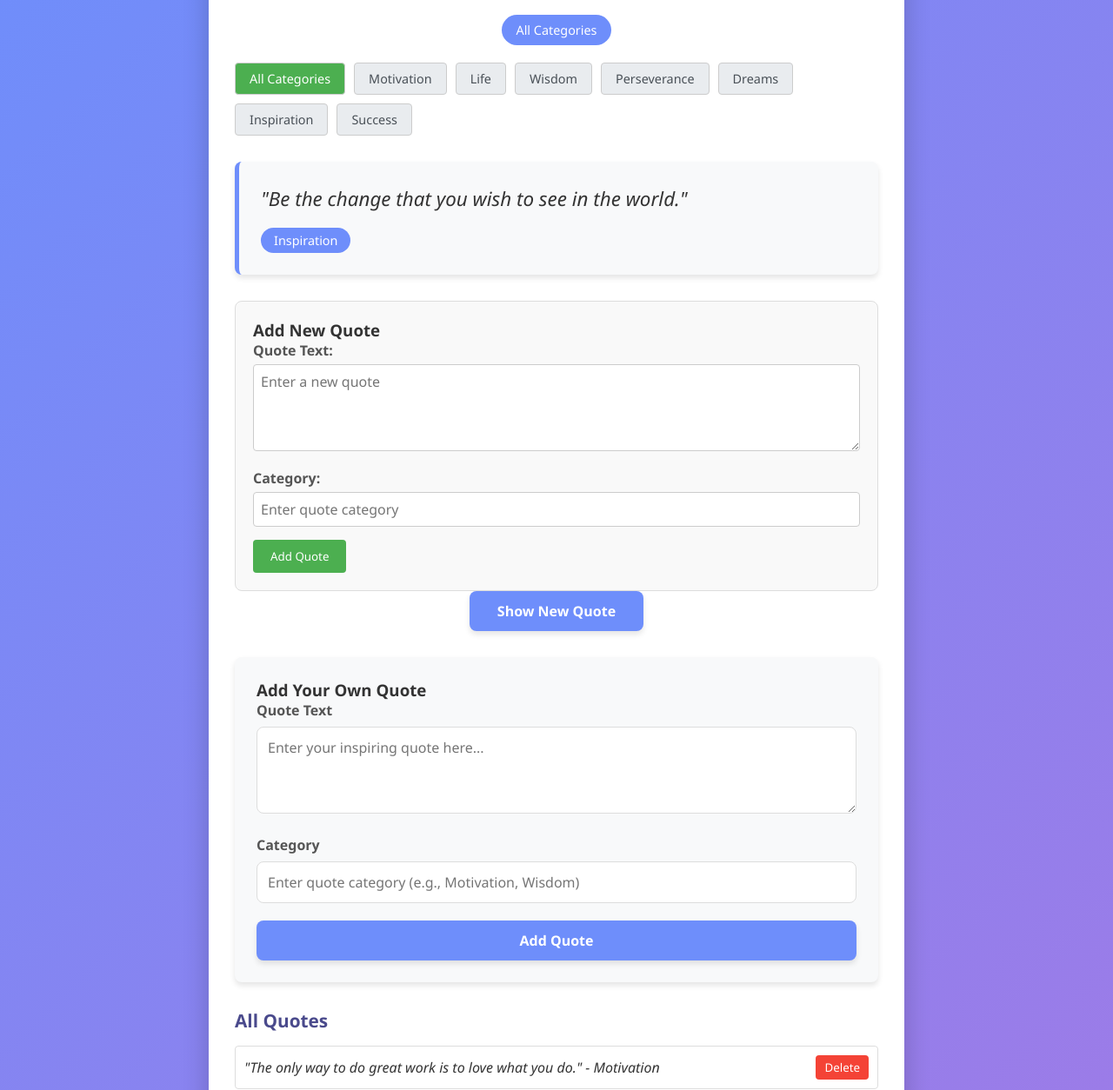
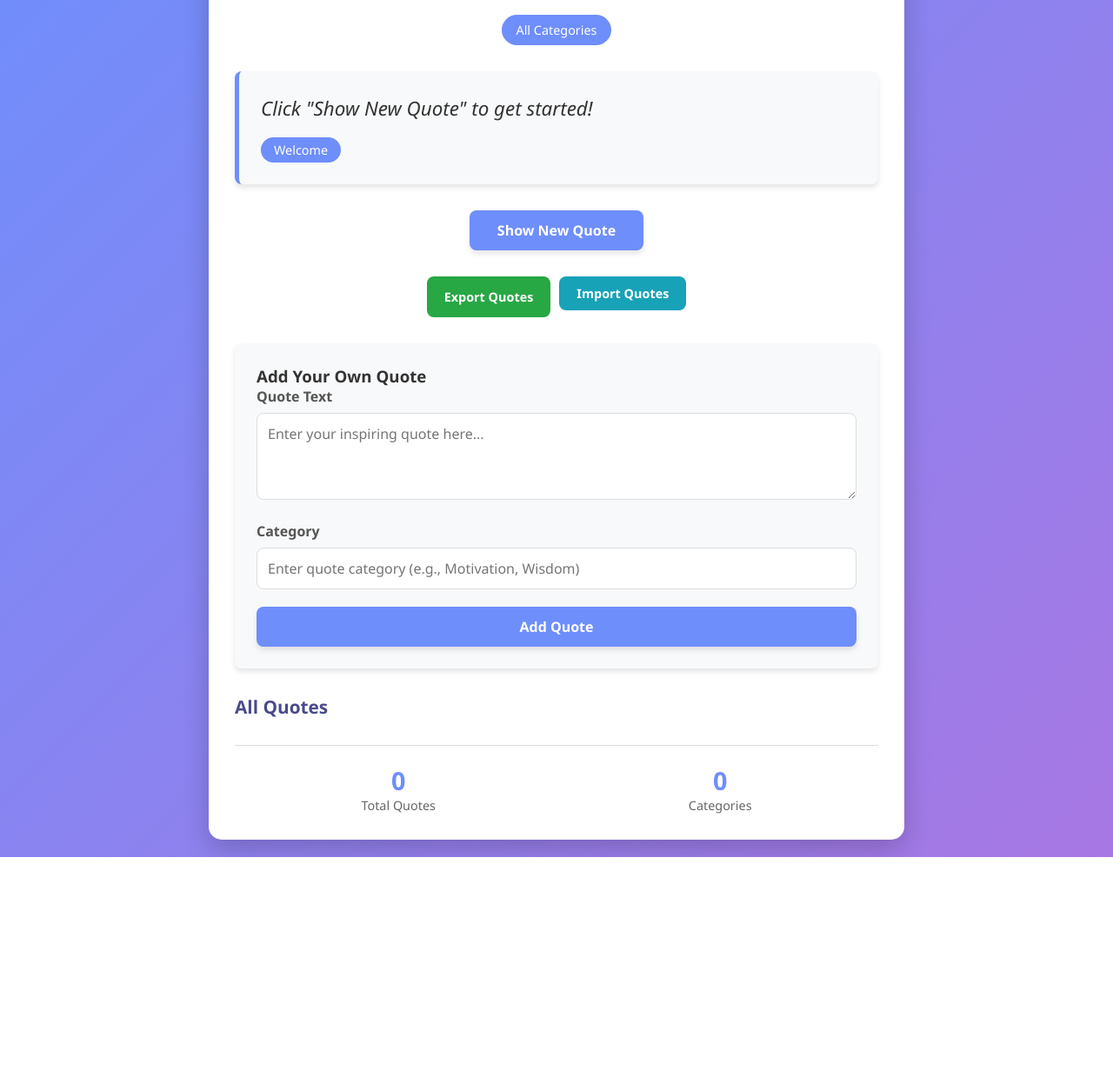
Before and after one commit to Jayson-Sey/alx_fe_javascript, a plain HTML site: page dom-manipulation/index.html in a window 1280 px wide. Shown: the part 108-1362 px from the top of the page at 87% size. After the commit the page ends 1094 px from the top, so only its background shows below. Drawn offline with Linux system fonts and the light colour scheme.

Commit message:
Implemeting Web Storage and JSON Handling

```diff
--- a/dom-manipulation/index.html
+++ b/dom-manipulation/index.html
@@ -244,6 +244,60 @@
             color: #666;
         }
 
+        .json-actions {
+            display: flex;
+            gap: 10px;
+            margin-top: 20px;
+            justify-content: center;
+            flex-wrap: wrap;
+        }
+
+        .json-btn {
+            background-color: #28a745;
+            color: white;
+            border: none;
+            padding: 10px 20px;
+            border-radius: 8px;
+            cursor: pointer;
+            font-size: 0.9rem;
+            font-weight: 600;
+            transition: all 0.3s ease;
+        }
+
+        .json-btn:hover {
+            background-color: #218838;
+            transform: translateY(-2px);
+        }
+
+        .import-btn {
+            background-color: #17a2b8;
+        }
+
+        .import-btn:hover {
+            background-color: #138496;
+        }
+
+        .file-input {
+            display: none;
+        }
+
+        .file-label {
+            background-color: #17a2b8;
+            color: white;
+            border: none;
+            padding: 10px 20px;
+            border-radius: 8px;
+            cursor: pointer;
+            font-size: 0.9rem;
+            font-weight: 600;
+            transition: all 0.3s ease;
+        }
+
+        .file-label:hover {
+            background-color: #138496;
+            transform: translateY(-2px);
+        }
+
         @media (max-width: 600px) {
             .container {
                 padding: 15px;
@@ -255,6 +309,10 @@
 
             .category-selector {
                 justify-content: center;
+            }
+
+            .json-actions {
+                flex-direction: column;
             }
         }
     </style>
@@ -274,6 +332,12 @@
         </div>
 
         <button id="newQuote">Show New Quote</button>
+
+        <div class="json-actions">
+            <button id="exportJson" class="json-btn">Export Quotes</button>
+            <input type="file" id="importFile" class="file-input" accept=".json">
+            <label for="importFile" class="file-label">Import Quotes</label>
+        </div>
 
         <div class="add-quote-form">
             <h3>Add Your Own Quote</h3>
@@ -306,6 +370,5 @@
             </div>
         </div>
     </div>
-    <script src="script.js"></script>
 </body>
 </html>
--- a/dom-manipulation/script.js
+++ /dev/null
@@ -1,480 +0,0 @@
-let quotes = JSON.parse(localStorage.getItem('quotes')) || [
-            { text: "The only way to do great work is to love what you do.", category: "Motivation" },
-            { text: "Life is what happens to you while you're busy making other plans.", category: "Life" },
-            { text: "In the middle of difficulty lies opportunity.", category: "Wisdom" },
-            { text: "It does not matter how slowly you go as long as you do not stop.", category: "Perseverance" },
-            { text: "The future belongs to those who believe in the beauty of their dreams.", category: "Dreams" },
-            { text: "Be the change that you wish to see in the world.", category: "Inspiration" },
-            { text: "The only true wisdom is in knowing you know nothing.", category: "Wisdom" },
-            { text: "Success is not final, failure is not fatal: it is the courage to continue that counts.", category: "Success" }
-        ];
-
-        let currentCategory = "all";
-
-        // Initialize the application
-        document.addEventListener('DOMContentLoaded', function() {
-            // Load last viewed quote from session storage
-            const lastQuote = sessionStorage.getItem('lastQuote');
-            if (lastQuote) {
-                const quote = JSON.parse(lastQuote);
-                document.getElementById('quoteDisplay').innerHTML = `
-                    <p class="quote-text">"${quote.text}"</p>
-                    <span class="quote-category">${quote.category}</span>
-                `;
-            } else {
-                showRandomQuote();
-            }
-
-            createAddQuoteForm();
-            updateCategoryButtons();
-            displayQuotesList();
-            updateStats();
-
-            // Add event listener for the "Show New Quote" button
-            document.getElementById('newQuote').addEventListener('click', showRandomQuote);
-
-            // Add event listener for export button
-            document.getElementById('exportJson').addEventListener('click', exportToJson);
-
-            // Add event listener for import file input
-            document.getElementById('importFile').addEventListener('change', importFromJsonFile);
-        });
-
-        // Function to save quotes to local storage
-        function saveQuotes() {
-            localStorage.setItem('quotes', JSON.stringify(quotes));
-        }
-
-        // Function to display a random quote
-        function showRandomQuote() {
-            const quoteDisplay = document.getElementById('quoteDisplay');
-
-            // Filter quotes by category if needed
-            let filteredQuotes = quotes;
-            if (currentCategory !== "all") {
-                filteredQuotes = quotes.filter(quote => quote.category === currentCategory);
-            }
-
-            if (filteredQuotes.length === 0) {
-                quoteDisplay.innerHTML = `
-                    <p class="quote-text">No quotes available in this category. Add some quotes!</p>
-                    <span class="quote-category">Empty</span>
-                `;
-                return;
-            }
-
-            const randomIndex = Math.floor(Math.random() * filteredQuotes.length);
-            const randomQuote = filteredQuotes[randomIndex];
-
-            quoteDisplay.innerHTML = `
-                <p class="quote-text">"${randomQuote.text}"</p>
-                <span class="quote-category">${randomQuote.category}</span>
-            `;
-
-            // Save last viewed quote to session storage
-            sessionStorage.setItem('lastQuote', JSON.stringify(randomQuote));
-        }
-
-        // Function to create the add quote form dynamically
-        function createAddQuoteForm() {
-            // Check if form already exists
-            if (document.getElementById('addQuoteForm')) {
-                return;
-            }
-
-            // Create form container
-            const formContainer = document.createElement('div');
-            formContainer.id = 'addQuoteForm';
-            formContainer.style.marginTop = '20px';
-            formContainer.style.padding = '20px';
-            formContainer.style.border = '1px solid #ddd';
-            formContainer.style.borderRadius = '8px';
-            formContainer.style.backgroundColor = '#f9f9f9';
-
-            // Create form title
-            const formTitle = document.createElement('h3');
-            formTitle.textContent = 'Add New Quote';
-            formContainer.appendChild(formTitle);
-
-            // Create quote text input
-            const quoteTextGroup = document.createElement('div');
-            quoteTextGroup.style.marginBottom = '15px';
-
-            const quoteTextLabel = document.createElement('label');
-            quoteTextLabel.textContent = 'Quote Text:';
-            quoteTextLabel.style.display = 'block';
-            quoteTextLabel.style.marginBottom = '5px';
-            quoteTextLabel.style.fontWeight = 'bold';
-
-            const quoteTextInput = document.createElement('textarea');
-            quoteTextInput.id = 'newQuoteText';
-            quoteTextInput.placeholder = 'Enter a new quote';
-            quoteTextInput.style.width = '100%';
-            quoteTextInput.style.padding = '8px';
-            quoteTextInput.style.border = '1px solid #ccc';
-            quoteTextInput.style.borderRadius = '4px';
-            quoteTextInput.rows = 3;
-
-            quoteTextGroup.appendChild(quoteTextLabel);
-            quoteTextGroup.appendChild(quoteTextInput);
-            formContainer.appendChild(quoteTextGroup);
-
-            // Create category input
-            const categoryGroup = document.createElement('div');
-            categoryGroup.style.marginBottom = '15px';
-
-            const categoryLabel = document.createElement('label');
-            categoryLabel.textContent = 'Category:';
-            categoryLabel.style.display = 'block';
-            categoryLabel.style.marginBottom = '5px';
-            categoryLabel.style.fontWeight = 'bold';
-
-            const categoryInput = document.createElement('input');
-            categoryInput.id = 'newQuoteCategory';
-            categoryInput.type = 'text';
-            categoryInput.placeholder = 'Enter quote category';
-            categoryInput.style.width = '100%';
-            categoryInput.style.padding = '8px';
-            categoryInput.style.border = '1px solid #ccc';
-            categoryInput.style.borderRadius = '4px';
-
-            categoryGroup.appendChild(categoryLabel);
-            categoryGroup.appendChild(categoryInput);
-            formContainer.appendChild(categoryGroup);
-
-            // Create add button
-            const addButton = document.createElement('button');
-            addButton.textContent = 'Add Quote';
-            addButton.style.padding = '10px 20px';
-            addButton.style.backgroundColor = '#4CAF50';
-            addButton.style.color = 'white';
-            addButton.style.border = 'none';
-            addButton.style.borderRadius = '4px';
-            addButton.style.cursor = 'pointer';
-            addButton.addEventListener('click', addQuote);
-
-            formContainer.appendChild(addButton);
-
-            // Insert the form after the quote display
-            const quoteDisplay = document.getElementById('quoteDisplay');
-            quoteDisplay.parentNode.insertBefore(formContainer, quoteDisplay.nextSibling);
-        }
-
-        // Function to add a new quote
-        function addQuote() {
-            const quoteText = document.getElementById('newQuoteText').value.trim();
-            const quoteCategory = document.getElementById('newQuoteCategory').value.trim();
-
-            if (!quoteText || !quoteCategory) {
-                alert('Please enter both a quote and a category.');
-                return;
-            }
-
-            // Add the new quote to the array
-            quotes.push({
-                text: quoteText,
-                category: quoteCategory
-            });
-
-            // Save to local storage
-            saveQuotes();
-
-            // Clear the form
-            document.getElementById('newQuoteText').value = '';
-            document.getElementById('newQuoteCategory').value = '';
-
-            // Update the UI
-            updateCategoryButtons();
-            displayQuotesList();
-            updateStats();
-
-            // Show confirmation
-            alert('Quote added successfully!');
-        }
-
-        // Function to update category buttons
-        function updateCategoryButtons() {
-            // Check if category selector exists, if not create it
-            let categorySelector = document.getElementById('categorySelector');
-
-            if (!categorySelector) {
-                categorySelector = document.createElement('div');
-                categorySelector.id = 'categorySelector';
-                categorySelector.style.marginBottom = '20px';
-                categorySelector.style.display = 'flex';
-                categorySelector.style.gap = '10px';
-                categorySelector.style.flexWrap = 'wrap';
-
-                // Insert before quote display
-                const quoteDisplay = document.getElementById('quoteDisplay');
-                quoteDisplay.parentNode.insertBefore(categorySelector, quoteDisplay);
-            } else {
-                // Clear existing buttons except "All Categories"
-                const allBtn = categorySelector.querySelector('[data-category="all"]');
-                categorySelector.innerHTML = '';
-                if (allBtn) {
-                    categorySelector.appendChild(allBtn);
-                }
-            }
-
-            // Create "All Categories" button if it doesn't exist
-            if (!categorySelector.querySelector('[data-category="all"]')) {
-                const allButton = document.createElement('button');
-                allButton.className = 'category-btn';
-                allButton.classList.add('active');
-                allButton.setAttribute('data-category', 'all');
-                allButton.textContent = 'All Categories';
-                allButton.style.padding = '8px 16px';
-                allButton.style.border = '1px solid #ccc';
-                allButton.style.borderRadius = '4px';
-                allButton.style.cursor = 'pointer';
-                allButton.style.backgroundColor = '#4CAF50';
-                allButton.style.color = 'white';
-
-                allButton.addEventListener('click', function() {
-                    // Update active button
-                    document.querySelectorAll('.category-btn').forEach(btn => {
-                        btn.style.backgroundColor = '';
-                        btn.style.color = '';
-                    });
-                    this.style.backgroundColor = '#4CAF50';
-                    this.style.color = 'white';
-
-                    // Update current category and show a quote
-                    currentCategory = this.getAttribute('data-category');
-                    showRandomQuote();
-                });
-
-                categorySelector.appendChild(allButton);
-            }
-
-            // Get all unique categories
-            const categories = [...new Set(quotes.map(quote => quote.category))];
-
-            // Add category buttons
-            categories.forEach(category => {
-                const button = document.createElement('button');
-                button.className = 'category-btn';
-                button.setAttribute('data-category', category);
-                button.textContent = category;
-                button.style.padding = '8px 16px';
-                button.style.border = '1px solid #ccc';
-                button.style.borderRadius = '4px';
-                button.style.cursor = 'pointer';
-
-                if (category === currentCategory) {
-                    button.style.backgroundColor = '#4CAF50';
-                    button.style.color = 'white';
-                }
-
-                button.addEventListener('click', function() {
-                    // Update active button
-                    document.querySelectorAll('.category-btn').forEach(btn => {
-                        btn.style.backgroundColor = '';
-                        btn.style.color = '';
-                    });
-                    this.style.backgroundColor = '#4CAF50';
-                    this.style.color = 'white';
-
-                    // Update current category and show a quote
-                    currentCategory = this.getAttribute('data-category');
-                    showRandomQuote();
-                });
-
-                categorySelector.appendChild(button);
-            });
-        }
-
-        // Function to display the list of all quotes
-        function displayQuotesList() {
-            // Check if quotes list exists, if not create it
-            let quotesList = document.getElementById('quotesList');
-
-            if (!quotesList) {
-                const quotesListContainer = document.createElement('div');
-                quotesListContainer.style.marginTop = '30px';
-
-                const quotesListTitle = document.createElement('h3');
-                quotesListTitle.textContent = 'All Quotes';
-                quotesListContainer.appendChild(quotesListTitle);
-
-                quotesList = document.createElement('div');
-                quotesList.id = 'quotesList';
-                quotesListContainer.appendChild(quotesList);
-
-                // Insert after the add quote form
-                const addQuoteForm = document.getElementById('addQuoteForm');
-                addQuoteForm.parentNode.insertBefore(quotesListContainer, addQuoteForm.nextSibling);
-            } else {
-                quotesList.innerHTML = '';
-            }
-
-            if (quotes.length === 0) {
-                quotesList.innerHTML = '<p>No quotes available. Add some quotes to get started!</p>';
-                return;
-            }
-
-            quotes.forEach((quote, index) => {
-                const quoteItem = document.createElement('div');
-                quoteItem.style.padding = '10px';
-                quoteItem.style.marginBottom = '10px';
-                quoteItem.style.border = '1px solid #ddd';
-                quoteItem.style.borderRadius = '4px';
-                quoteItem.style.display = 'flex';
-                quoteItem.style.justifyContent = 'space-between';
-                quoteItem.style.alignItems = 'center';
-
-                const quoteText = document.createElement('span');
-                quoteText.textContent = `"${quote.text}" - ${quote.category}`;
-                quoteText.style.fontStyle = 'italic';
-
-                const deleteButton = document.createElement('button');
-                deleteButton.textContent = 'Delete';
-                deleteButton.style.padding = '5px 10px';
-                deleteButton.style.backgroundColor = '#f44336';
-                deleteButton.style.color = 'white';
-                deleteButton.style.border = 'none';
-                deleteButton.style.borderRadius = '4px';
-                deleteButton.style.cursor = 'pointer';
-                deleteButton.addEventListener('click', function() {
-                    deleteQuote(index);
-                });
-
-                quoteItem.appendChild(quoteText);
-                quoteItem.appendChild(deleteButton);
-                quotesList.appendChild(quoteItem);
-            });
-        }
-
-        // Function to delete a quote
-        function deleteQuote(index) {
-            if (confirm('Are you sure you want to delete this quote?')) {
-                quotes.splice(index, 1);
-                saveQuotes();
-                displayQuotesList();
-                updateCategoryButtons();
-                updateStats();
-
-                // If we deleted the currently displayed quote, show a new one
-                showRandomQuote();
-            }
-        }
-
-        // Function to update statistics
-        function updateStats() {
-            // Check if stats container exists, if not create it
-            let statsContainer = document.getElementById('statsContainer');
-
-            if (!statsContainer) {
-                statsContainer = document.createElement('div');
-                statsContainer.id = 'statsContainer';
-                statsContainer.style.marginTop = '20px';
-                statsContainer.style.padding = '15px';
-                statsContainer.style.borderTop = '1px solid #ddd';
-                statsContainer.style.display = 'flex';
-                statsContainer.style.justifyContent = 'space-around';
-
-                // Insert after quotes list
-                const quotesListContainer = document.querySelector('#quotesList').parentNode;
-                quotesListContainer.parentNode.insertBefore(statsContainer, quotesListContainer.nextSibling);
-            } else {
-                statsContainer.innerHTML = '';
-            }
-
-            const totalQuotes = document.createElement('div');
-            totalQuotes.style.textAlign = 'center';
-
-            const totalQuotesValue = document.createElement('div');
-            totalQuotesValue.id = 'totalQuotes';
-            totalQuotesValue.textContent = quotes.length;
-            totalQuotesValue.style.fontSize = '24px';
-            totalQuotesValue.style.fontWeight = 'bold';
-            totalQuotesValue.style.color = '#4CAF50';
-
-            const totalQuotesLabel = document.createElement('div');
-            totalQuotesLabel.textContent = 'Total Quotes';
-            totalQuotesLabel.style.fontSize = '14px';
-            totalQuotesLabel.style.color = '#666';
-
-            totalQuotes.appendChild(totalQuotesValue);
-            totalQuotes.appendChild(totalQuotesLabel);
-
-            const totalCategories = document.createElement('div');
-            totalCategories.style.textAlign = 'center';
-
-            const totalCategoriesValue = document.createElement('div');
-            totalCategoriesValue.id = 'totalCategories';
-            totalCategoriesValue.textContent = new Set(quotes.map(quote => quote.category)).size;
-            totalCategoriesValue.style.fontSize = '24px';
-            totalCategoriesValue.style.fontWeight = 'bold';
-            totalCategoriesValue.style.color = '#2196F3';
-
-            const totalCategoriesLabel = document.createElement('div');
-            totalCategoriesLabel.textContent = 'Categories';
-            totalCategoriesLabel.style.fontSize = '14px';
-            totalCategoriesLabel.style.color = '#666';
-
-            totalCategories.appendChild(totalCategoriesValue);
-            totalCategories.appendChild(totalCategoriesLabel);
-
-            statsContainer.appendChild(totalQuotes);
-            statsContainer.appendChild(totalCategories);
-        }
-
-        // Function to export quotes to JSON
-        function exportToJson() {
-            const dataStr = JSON.stringify(quotes, null, 2);
-            const dataBlob = new Blob([dataStr], { type: 'application/json' });
-
-            const url = URL.createObjectURL(dataBlob);
-            const link = document.createElement('a');
-            link.href = url;
-            link.download = 'quotes.json';
-            document.body.appendChild(link);
-            link.click();
-            document.body.removeChild(link);
-            URL.revokeObjectURL(url);
-
-            alert('Quotes exported successfully!');
-        }
-
-        // Function to import quotes from JSON file
-        function importFromJsonFile(event) {
-            const file = event.target.files[0];
-            if (!file) return;
-
-            const fileReader = new FileReader();
-            fileReader.onload = function(e) {
-                try {
-                    const importedQuotes = JSON.parse(e.target.result);
-
-                    if (!Array.isArray(importedQuotes)) {
-                        throw new Error('Invalid JSON format. Expected an array of quotes.');
-                    }
-
-                    // Validate each quote object
-                    for (let quote of importedQuotes) {
-                        if (!quote.text || !quote.category) {
-                            throw new Error('Invalid quote format. Each quote must have text and category.');
-                        }
-                    }
-
-                    // Add imported quotes to the existing quotes
-                    quotes.push(...importedQuotes);
-                    saveQuotes();
-
-                    // Update UI
-                    updateCategoryButtons();
-                    displayQuotesList();
-                    updateStats();
-
-                    // Reset file input
-                    event.target.value = '';
-
-                    alert('Quotes imported successfully!');
-                } catch (error) {
-                    alert('Error importing quotes: ' + error.message);
-                }
-            };
-            fileReader.readAsText(file);
-        }
```
Also changed, not shown: 1 other file.
